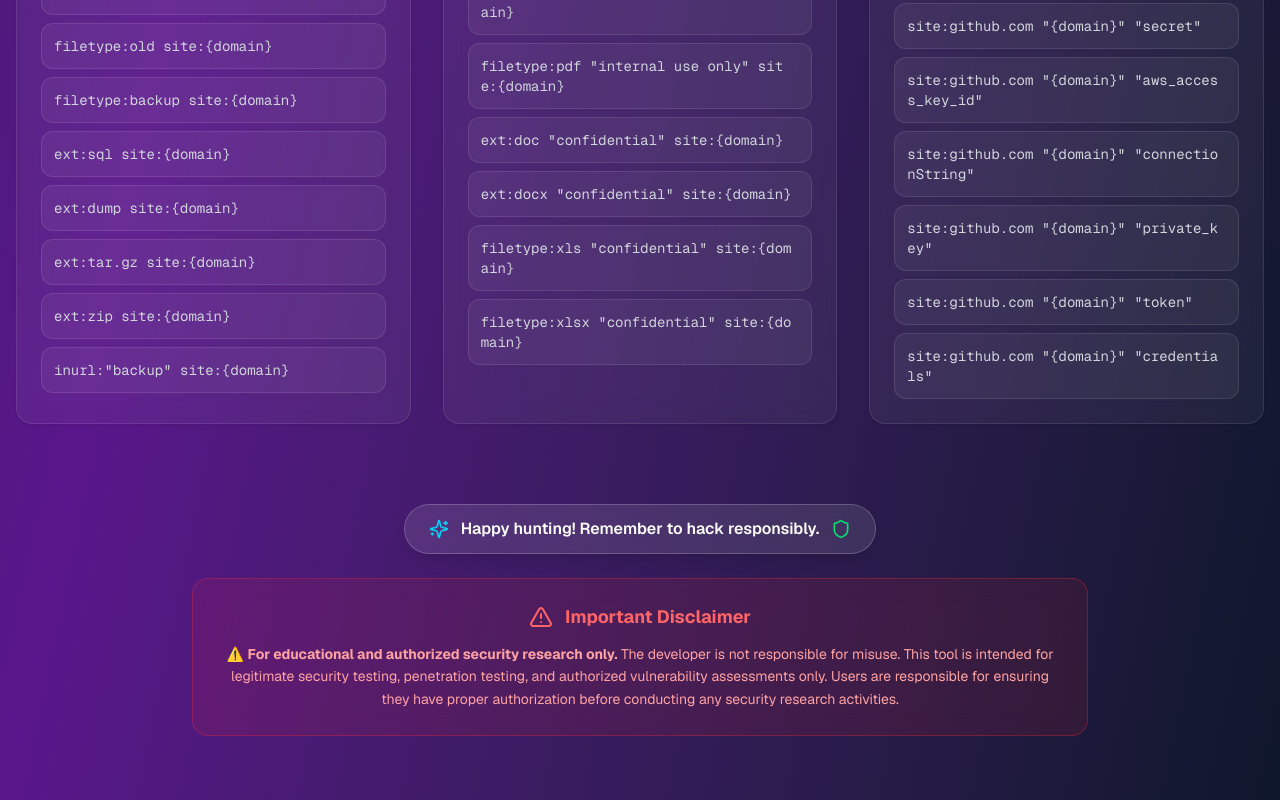
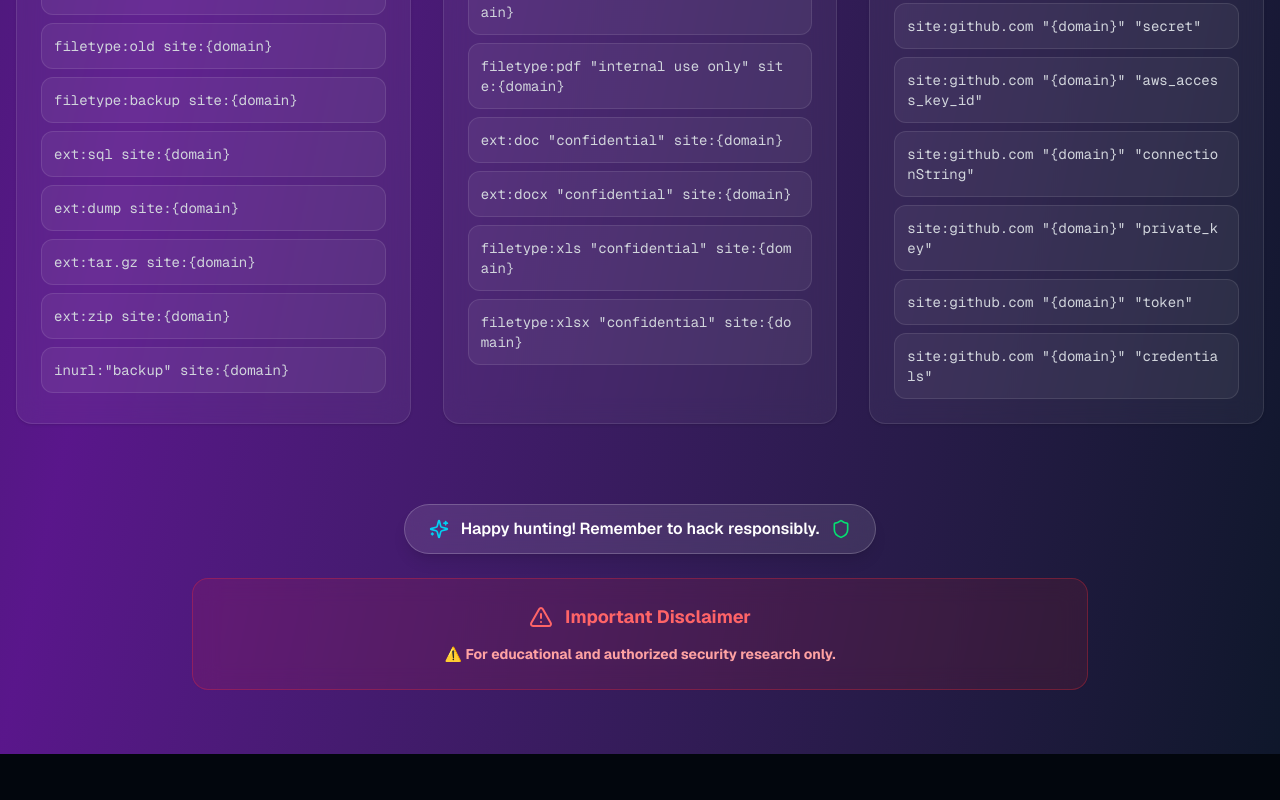
Before and after one commit to xFraylin/hacking-dorks, a Next.js app: page / in a window 1280 px wide. Shown: the part 5345-6145 px from the top of the page. After the commit the page ends 6099 px from the top, so only its background shows below. Built offline with nearby package versions, Linux system fonts and the light colour scheme.

Commit message:
Simplify disclaimer to essential message only

```diff
--- a/components/google-dorks-generator.tsx
+++ b/components/google-dorks-generator.tsx
@@ -530,9 +530,7 @@ export function GoogleDorksGenerator() {
                 <h3 className="text-lg font-bold text-red-400">Important Disclaimer</h3>
               </div>
               <p className="text-red-300 text-sm leading-relaxed">
-                ⚠️ <strong>For educational and authorized security research only.</strong> The developer is not responsible for misuse.
-                This tool is intended for legitimate security testing, penetration testing, and authorized vulnerability assessments only.
-                Users are responsible for ensuring they have proper authorization before conducting any security research activities.
+                ⚠️ <strong>For educational and authorized security research only.</strong>
               </p>
             </div>
           </div>
```
